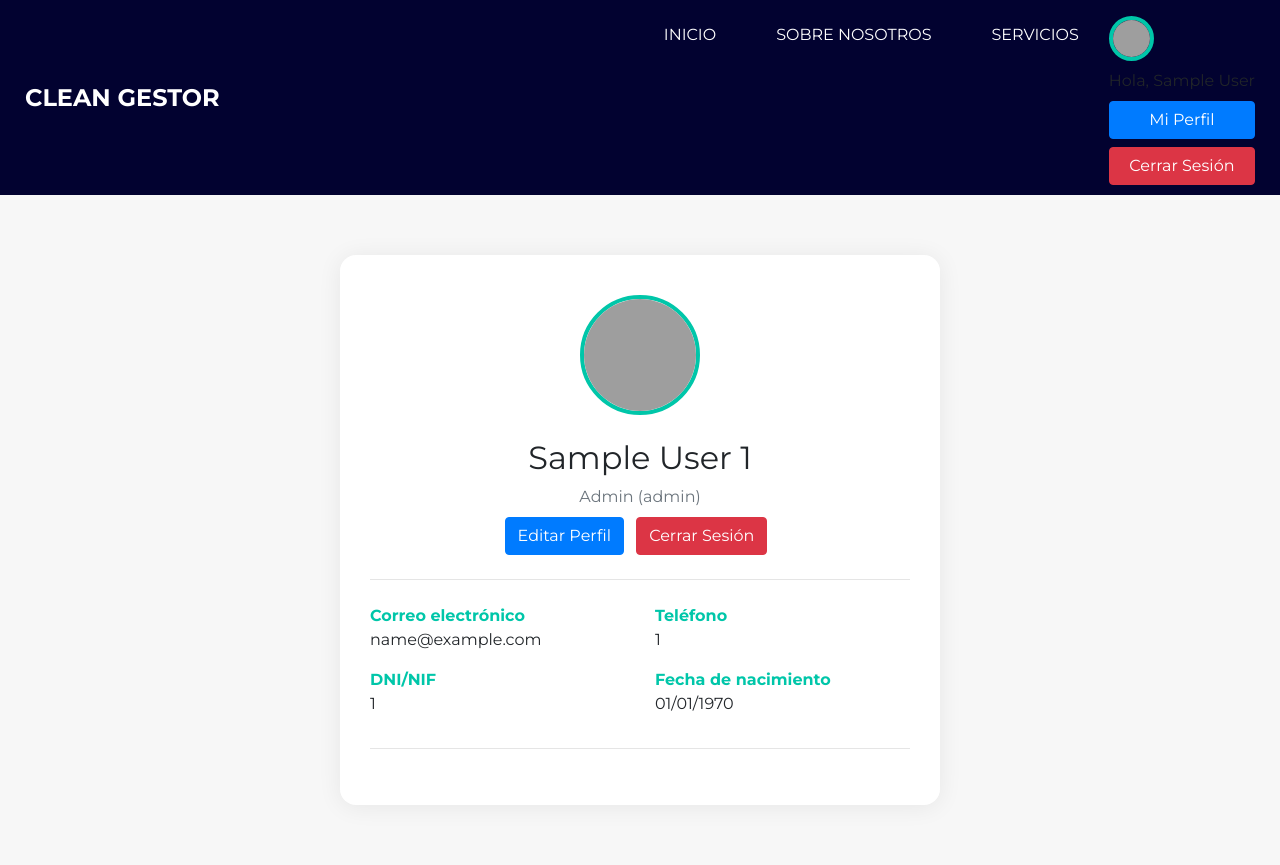
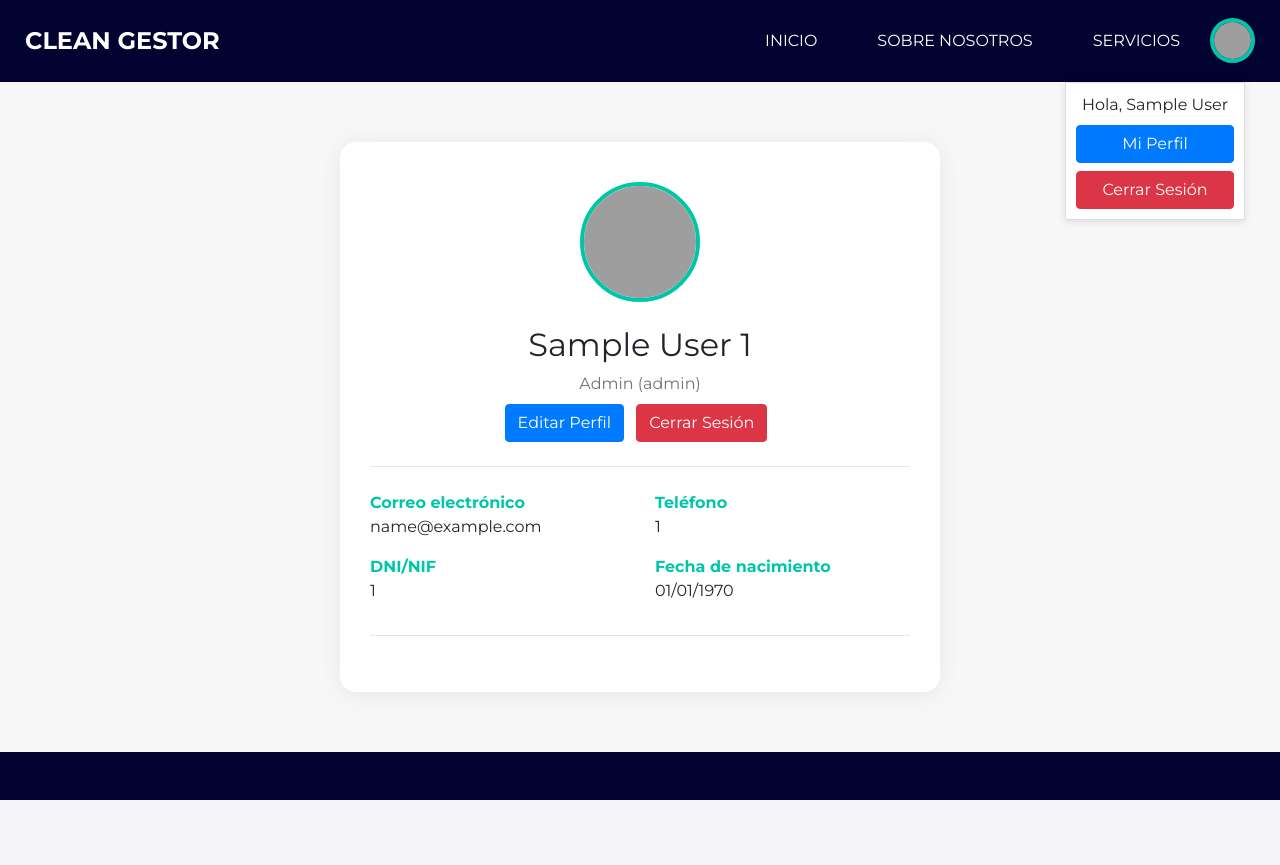
Before and after one commit to Mario-Labrador/Proyecto-Software, a PHP site: page /views/perfil.php in a window 1280 px wide, after a click that opens the changed part. After the commit the page ends 800 px from the top, so only its background shows below. Run offline with PHP 8.4, Linux system fonts and the light colour scheme; the visitor is signed in with stand-in values (Sample User, id 1); some libraries are stand-ins or nearby versions; grey boxes are pictures that could not be loaded.

Commit message:
Actualizacion css

```diff
--- a/CleanGestor/assets/css/style.css
+++ b/CleanGestor/assets/css/style.css
@@ -140,7 +140,7 @@ a:focus {
 }
 
 .custom_nav-container .navbar-nav .nav-item .nav-link {
-  padding: 3px 15px;
+  padding: 9px 15px;
   margin: 10px 15px;
   color: #ffffff;
   text-align: center;
@@ -1199,3 +1199,16 @@ a:focus {
     margin-bottom: 24px !important;
   }
 }
+
+.navbar-profile-settings {
+  position: absolute;
+  top: 70px; /* Ajusta según la altura de tu navbar */
+  right: 10px; /* Separación del borde derecho */
+  background: #fff;
+  border: 1px solid #ddd;
+  box-shadow: 0 2px 8px rgba(0,0,0,0.1);
+  min-width: 180px;
+  z-index: 10;
+  text-align: center;
+  padding: 10px;
+}
```
Also changed, not shown: CleanGestor/assets/uploads/680582746a6d4_upscalemedia-transformed (1).jpeg (added), CleanGestor/assets/uploads/680585bda380b_upscalemedia-transformed (1).jpeg (added), CleanGestor/assets/uploads/68066391b27d5_1740522194665.jpg (added), CleanGestor/assets/uploads/68066395ee674_id_tMRjxOv_logos.jpeg (added), CleanGestor/assets/uploads/foto_123123123.jpeg (added).
